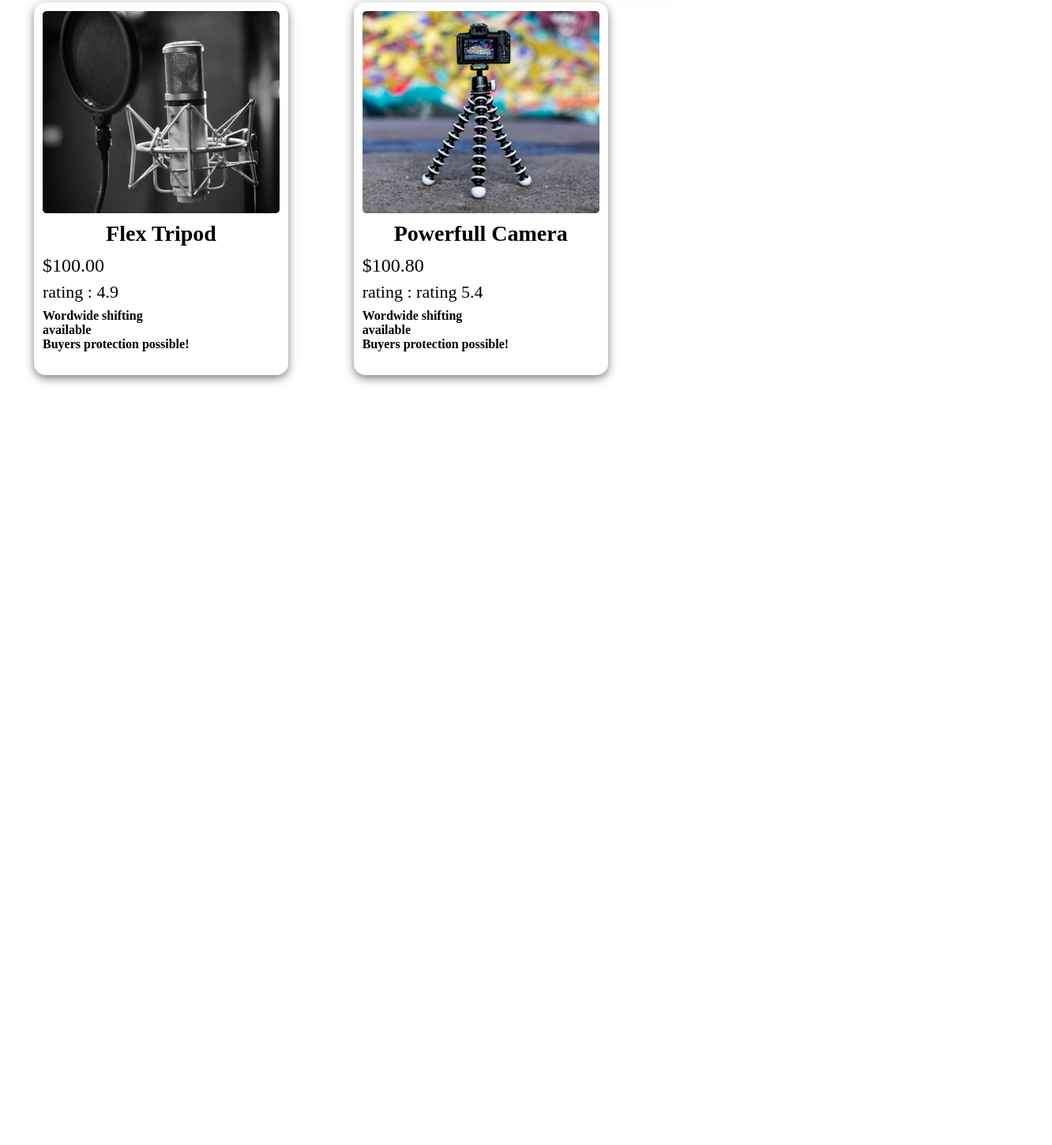
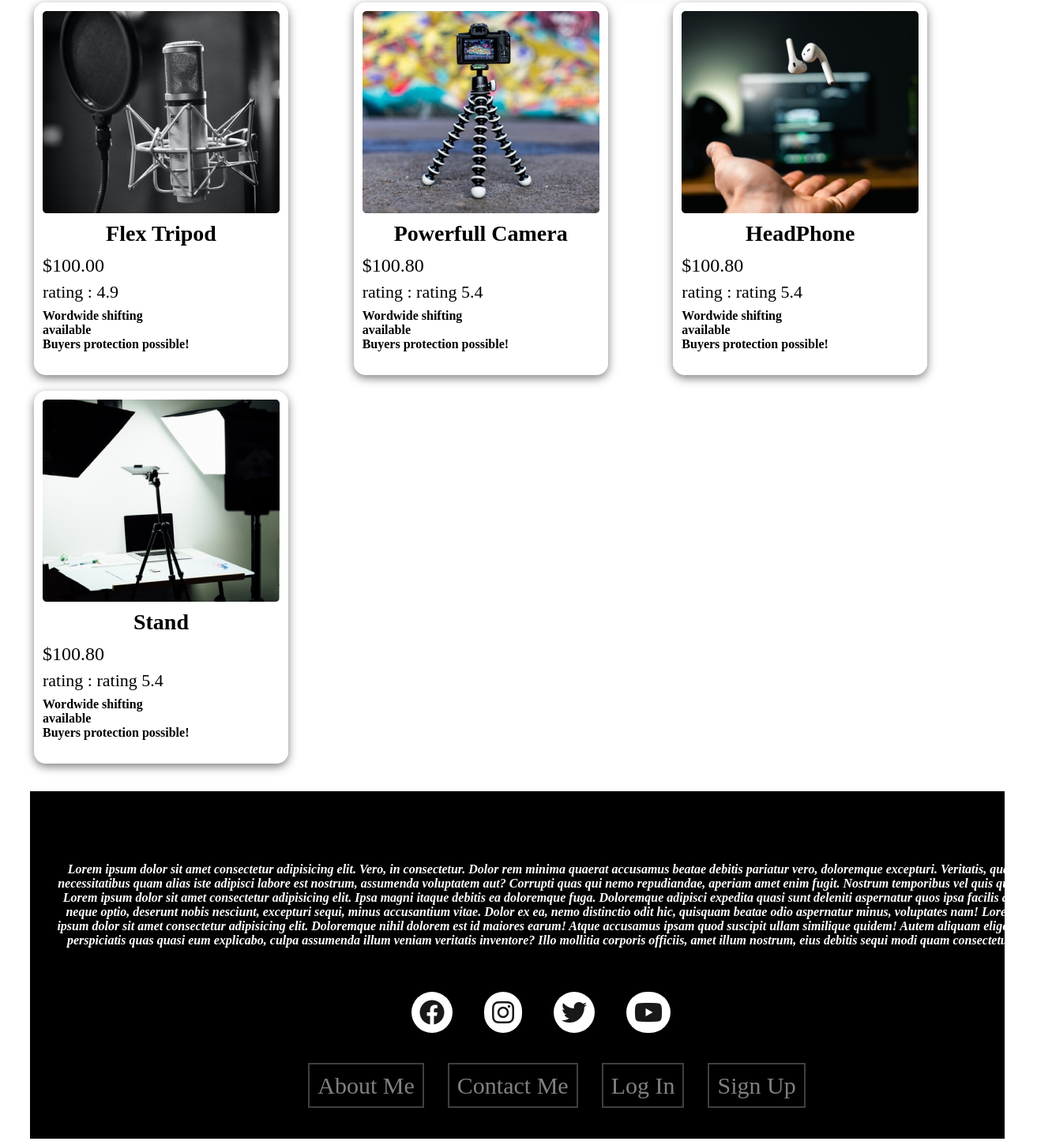
Before and after one commit to mdshofiqulislam10/Final-Project-Html-css, a plain HTML site: page index.html in a window 1280 px wide. Shown: the part 702-2152 px from the top of the page at 79% size, 1332 px wide, since content can reach past the window. Before the commit the page ends 1212 px from the top, so only its background shows below. Drawn offline with Linux system fonts and the light colour scheme.

Commit message:
pic change

```diff
--- a/index.html
+++ b/index.html
@@ -5,6 +5,7 @@
     <meta name="viewport" content="width=device-width, initial-scale=1.0">
     <title>Dev Learn</title>
     <link rel="stylesheet" href="style.css">
+    <link rel="stylesheet" href="https://cdnjs.cloudflare.com/ajax/libs/font-awesome/6.2.0/css/all.min.css" integrity="sha512-xh6O/CkQoPOWDdYTDqeRdPCVd1SpvCA9XXcUnZS2FmJNp1coAFzvtCN9BmamE+4aHK8yyUHUSCcJHgXloTyT2A==" crossorigin="anonymous" referrerpolicy="no-referrer" />
 </head>
 <body>
     <header>
@@ -40,7 +41,7 @@
 
         <!-- Akhane 7 ta image use kora hoice -->
 
-        <div class="footer">
+        <div class="png-image">
             <img class="img1" src="./Image/Group 33126.png" alt="">
             <img class="img1" src="./Image/Daraz.pk Logo.png" alt="">
             <img class="img1" src="./Image/Group 33119.png" alt="">
@@ -55,7 +56,7 @@
              <div class="product-main-div">
                 <h3 class="product-title">Select Your Product</h3>
 
-                <!-- Start Card View -->
+                <!-- Start first Card View -->
 
                 <Section class="All-Card-Here">
 
@@ -68,9 +69,9 @@
                             available <br>
                             Buyers protection possible!</p>
                      </div>
-                     <!-- Closs Card View -->
+                        <!-- Closs first Card View -->
 
-                     <!-- Start 2nd card view -->
+                        <!-- Start second card view -->
                       <div class="product-card-second">
                         <img src="./Image/unsplash.png" alt="Loading...">
                         <h1 class="product-name">Powerfull Camera</h1>
@@ -81,9 +82,54 @@
                             Buyers protection possible!</p>
                       </div>
 
+                        <!-- closs 2nd card view -->
 
+                        <!-- start 3rd card view -->
+                      <div class="product-card-third">
+                        <img src="./Image/unsplash2.png" alt="Loading...">
+                        <h1 class="product-name">HeadPhone</h1>
+                        <p class="product-price">$100.80</p>
+                        <p class="product-rating">rating : rating <span>5.4</span></p>
+                        <p class="product-description">Wordwide shifting <br>
+                            available <br>
+                            Buyers protection possible!</p>
+                      </div>
 
+                        <!-- closs 3rd card view -->
+                        <!-- start 4th card view -->
+                        <div class="product-card-four">
+                        <img src="./Image/unsplash3.png" alt="Loading...">
+                        <h1 class="product-name">Stand</h1>
+                        <p class="product-price">$100.80</p>
+                        <p class="product-rating">rating : rating <span>5.4</span></p>
+                        <p class="product-description">Wordwide shifting <br>
+                            available <br>
+                            Buyers protection possible!</p>
+                      </div>
                 </Section>
              </div>
+
+             <!-- start footer section  -->
+             <footer>
+               <div class="footerContainer">
+                <div class="simpleText">
+                    <p>Lorem ipsum dolor sit amet consectetur adipisicing elit. Vero, in consectetur. Dolor rem minima quaerat accusamus beatae debitis pariatur vero, doloremque excepturi. Veritatis, quas necessitatibus quam alias iste adipisci labore est nostrum, assumenda voluptatem aut? Corrupti quas qui nemo repudiandae, aperiam amet enim fugit. Nostrum temporibus vel quis quasi Lorem ipsum dolor sit amet consectetur adipisicing elit. Ipsa magni itaque debitis ea doloremque fuga. Doloremque adipisci expedita quasi sunt deleniti aspernatur quos ipsa facilis aut neque optio, deserunt nobis nesciunt, excepturi sequi, minus accusantium vitae. Dolor ex ea, nemo distinctio odit hic, quisquam beatae odio aspernatur minus, voluptates nam! Lorem ipsum dolor sit amet consectetur adipisicing elit. Doloremque nihil dolorem est id maiores earum! Atque accusamus ipsam quod suscipit ullam similique quidem! Autem aliquam eligendi perspiciatis quas quasi eum explicabo, culpa assumenda illum veniam veritatis inventore? Illo mollitia corporis officiis, amet illum nostrum, eius debitis sequi modi quam consectetur. </p>
+                </div>
+                <div class="socialIcon">
+                    <a href=""><i class="fa-brands fa-facebook"></i></a>
+                    <a href=""><i class="fa-brands fa-instagram"></i></a>
+                    <a href=""><i class="fa-brands fa-twitter"></i></a>
+                    <a href=""><i class="fa-brands fa-youtube"></i></a>
+                </div>
+                <div class="footerButton">
+                    <ul>
+                        <li><a href="">About Me</a></li>
+                        <li><a href="">Contact Me</a></li>
+                        <li><a href="">Log In</a></li>
+                        <li><a href="">Sign Up</a></li>
+
+                    </ul>
+                </div>
+             </footer>
 </body>
 </html>
--- a/style.css
+++ b/style.css
@@ -1,4 +1,8 @@
-
+/* *{
+    padding: 0;
+    margin: 0;
+    box-sizing: border-box;
+} */
 .navber{
     display: flex;
     /* border: 1px solid; */
@@ -65,7 +69,7 @@
     width: 50px;
     height: 30px;
 }
-.footer{
+.png-image{
     /* border: 2px solid; */
     margin-top: 100px;
     justify-content: space-between;
@@ -137,7 +141,7 @@
     box-shadow: 0 15px 20px blue ;
 }
 
-/* start 2nd card section */
+                                      /* start 2nd card section */
 
 .product-card-second{
     border: 1px solid white;
@@ -150,3 +154,98 @@
 .product-card-second:hover{
     box-shadow:0 13px 15px crimson;
 }
+
+                                         /* closs 2nd card section */
+.product-card-third{
+    border: 1px solid white;
+    width: 300px;
+    height: 450px;
+    box-shadow: 0 4px 12px rgba(2, 3, 3, 0.5) ;
+    border-radius: 15px;
+    padding: 10px;
+}
+.product-card-third:hover{
+    box-shadow: 0 15px 20px aqua;
+}
+.product-card-four{
+    border: 1px solid white;
+    border-radius: 15px;
+    width: 300px;
+    height: 450px;
+    box-shadow: 0 4px 12px rgba(3, 3, 3, 0.5);
+    padding: 10px;
+}
+.product-card-four:hover{
+    box-shadow: 0 15px 20px purple;
+}
+
+/* start footer section */
+footer{
+    background: #000;
+    margin-left: 30px;
+}
+.footerContainer{
+    width: 100%;
+    padding: 70px 30px 20px;
+
+}
+.simpleText{
+    font-weight: bold;
+    text-align: center;
+    margin: 20px 0;
+    display: flex;
+}
+.simpleText p{
+    color: white;
+    font-style: italic;
+    padding-top: 0;
+    margin-top: 0;
+
+
+}
+.socialIcon{
+   display: flex;
+   justify-content: center;
+}
+
+.socialIcon a{
+    text-decoration: none;
+    padding:10px;
+    background-color: white;
+    margin: 20px;
+    border-radius: 50px;
+}
+.socialIcon a i{
+    font-size: 2em;
+    color: black;
+    opacity: 0.9;
+}
+.socialIcon a:hover{
+    background-color: #000;
+    transition: 0.5s;
+}
+.socialIcon a:hover i{
+    color: white;
+    transition: 0.5s;
+}
+.footerButton{
+    margin: 30px 0;
+}
+.footerButton ul{
+    display: flex;
+    justify-content: center;
+}.footerButton ul li a{
+    color: white;
+    margin: 15px;
+    padding: 10px;
+    text-decoration: none;
+    font-size: 30px;
+    opacity: 0.5;
+    transition: 0.5s;
+    border: 2px solid gray;
+}
+.footerButton ul li a:hover{
+    opacity: 1;
+    background-color: crimson;
+    transition: all ease-in 0.9s;
+}
```
